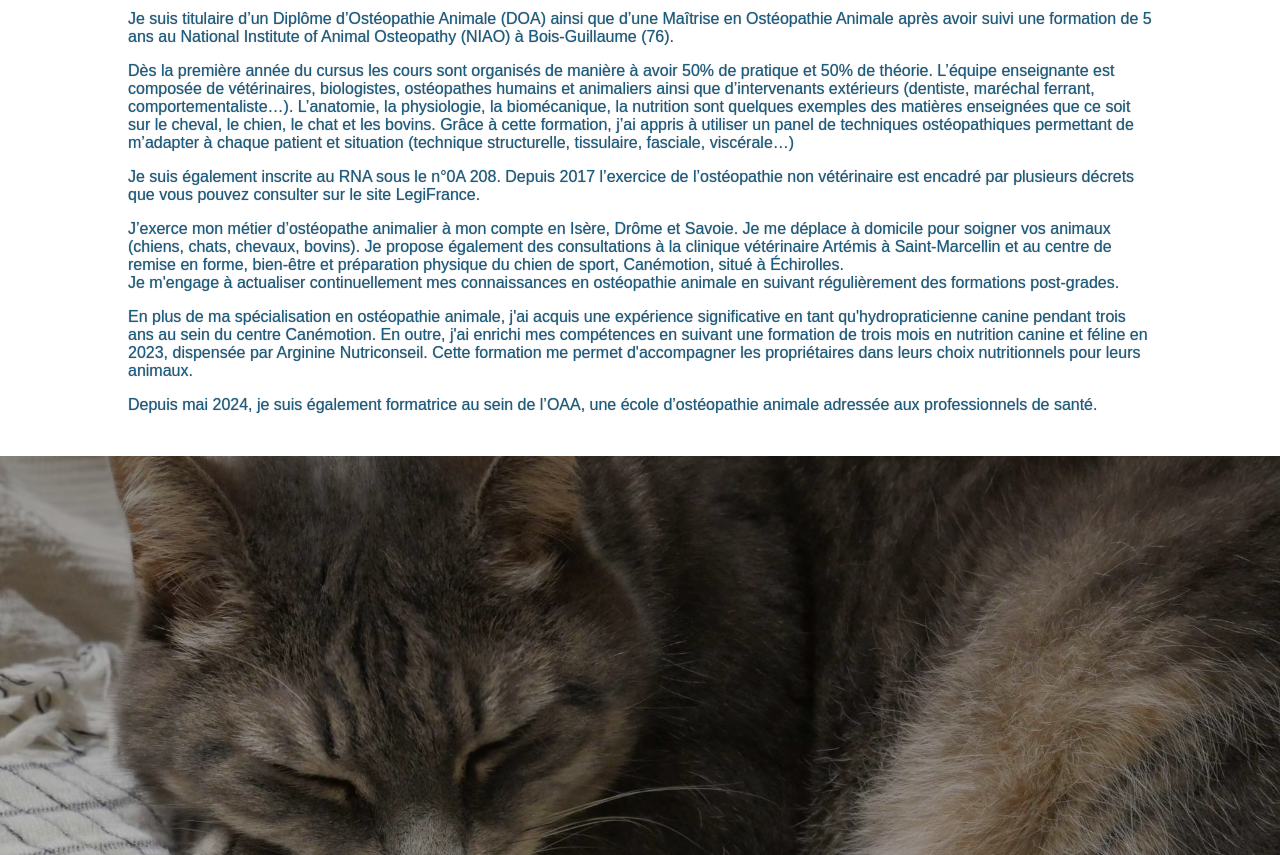
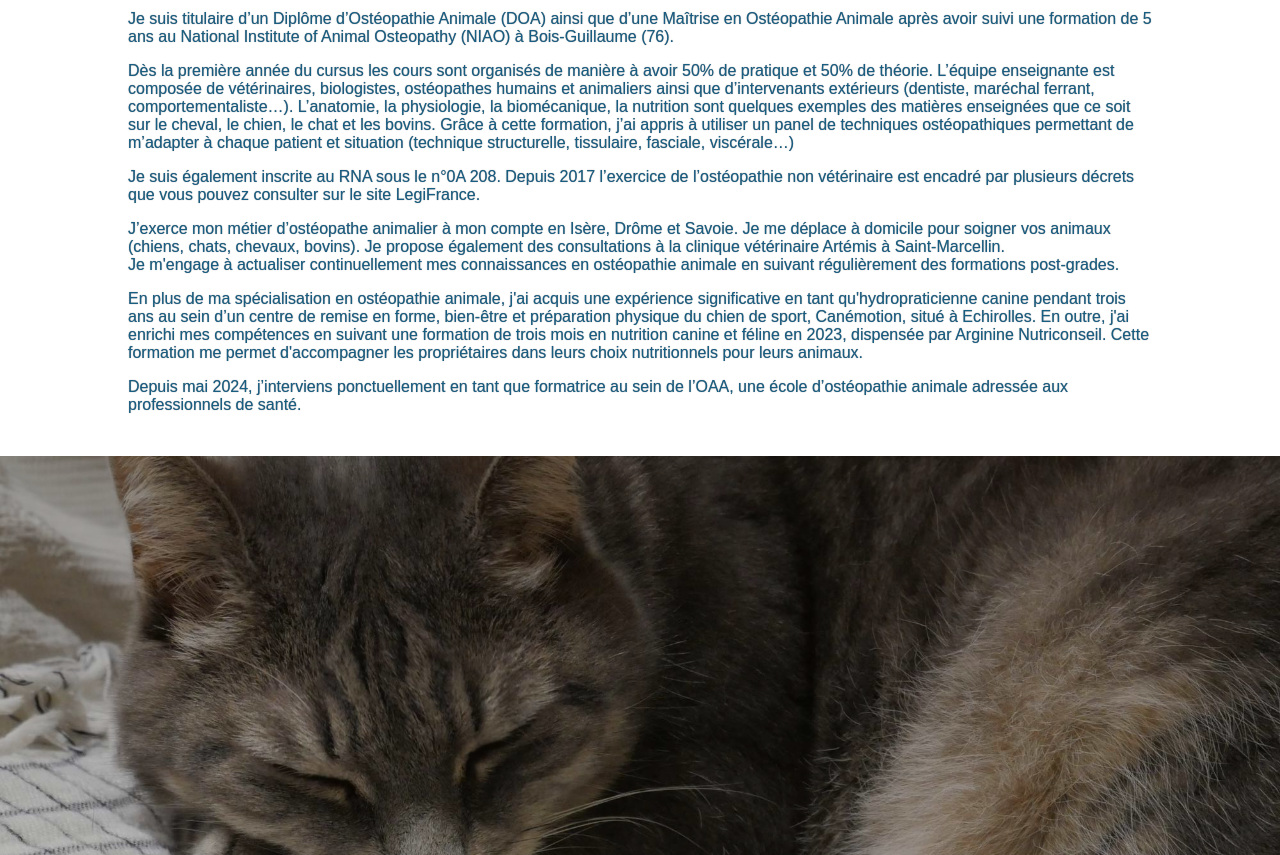
Before and after one commit to ColinJS/osteo-becquart, a Django app: page / in a window 1280 px wide. Shown: the part 1823-2678 px from the top of the page. Run offline with Django 5.2, Linux system fonts and the light colour scheme; data that the repository does not hold is empty.

Commit message:
change texte

```diff
--- a/website/templates/base.html
+++ b/website/templates/base.html
@@ -74,11 +74,11 @@
             <p>Je suis titulaire d’un Diplôme d’Ostéopathie Animale (DOA) ainsi que d’une Maîtrise en Ostéopathie Animale après avoir suivi une formation de 5 ans au National Institute of Animal Osteopathy (NIAO) à Bois-Guillaume (76). </p>
             <p>Dès la première année du cursus les cours sont organisés de manière à avoir 50% de pratique et 50% de théorie. L’équipe enseignante est composée de vétérinaires, biologistes, ostéopathes humains et animaliers ainsi que d’intervenants extérieurs (dentiste, maréchal ferrant, comportementaliste…). L’anatomie, la physiologie, la biomécanique, la nutrition sont quelques exemples des matières enseignées que ce soit sur le cheval, le chien, le chat et les bovins. Grâce à cette formation, j’ai appris à utiliser un panel de techniques ostéopathiques permettant de m’adapter à chaque patient et situation (technique structurelle, tissulaire, fasciale, viscérale…) </p>
             <p>Je suis également inscrite au RNA sous le n°0A 208. Depuis 2017 l’exercice de l’ostéopathie non vétérinaire est encadré par plusieurs décrets que vous pouvez consulter sur le site LegiFrance. </p>
-            <p>J’exerce mon métier d’ostéopathe animalier à mon compte en Isère, Drôme et Savoie. Je me déplace à domicile pour soigner vos animaux (chiens, chats, chevaux, bovins). Je propose également des consultations à la clinique vétérinaire Artémis à Saint-Marcellin et au centre de remise en forme, bien-être et préparation physique du chien de sport, Canémotion, situé à Échirolles.<br />
+            <p>J’exerce mon métier d’ostéopathe animalier à mon compte en Isère, Drôme et Savoie. Je me déplace à domicile pour soigner vos animaux (chiens, chats, chevaux, bovins). Je propose également des consultations à la clinique vétérinaire Artémis à Saint-Marcellin.<br />
                 Je m'engage à actualiser continuellement mes connaissances en ostéopathie animale en suivant régulièrement des formations post-grades.
             </p>
-            <p>En plus de ma spécialisation en ostéopathie animale, j'ai acquis une expérience significative en tant qu'hydropraticienne canine pendant trois ans au sein du centre Canémotion. En outre, j'ai enrichi mes compétences en suivant une formation de trois mois en nutrition canine et féline en 2023, dispensée par Arginine Nutriconseil. Cette formation me permet d'accompagner les propriétaires dans leurs choix nutritionnels pour leurs animaux.</p>
-            <p>Depuis mai 2024, je suis également formatrice au sein de l’OAA, une école d’ostéopathie animale adressée aux professionnels de santé.</p>
+            <p>En plus de ma spécialisation en ostéopathie animale, j'ai acquis une expérience significative en tant qu'hydropraticienne canine pendant trois ans au sein d’un centre de remise en forme, bien-être et préparation physique du chien de sport, Canémotion, situé à Echirolles. En outre, j'ai enrichi mes compétences en suivant une formation de trois mois en nutrition canine et féline en 2023, dispensée par Arginine Nutriconseil. Cette formation me permet d'accompagner les propriétaires dans leurs choix nutritionnels pour leurs animaux.</p>
+            <p>Depuis mai 2024, j’interviens ponctuellement en tant que formatrice au sein de l’OAA, une école d’ostéopathie animale adressée aux professionnels de santé.</p>
         </p>
     </div>
     <div class="bg bg3" style="background-image: linear-gradient(rgba(0, 0, 0, 0.33), rgba(0, 0, 0, 0.2)), url('{% static "images/gribouille.jpg" %}');"></div>
```
